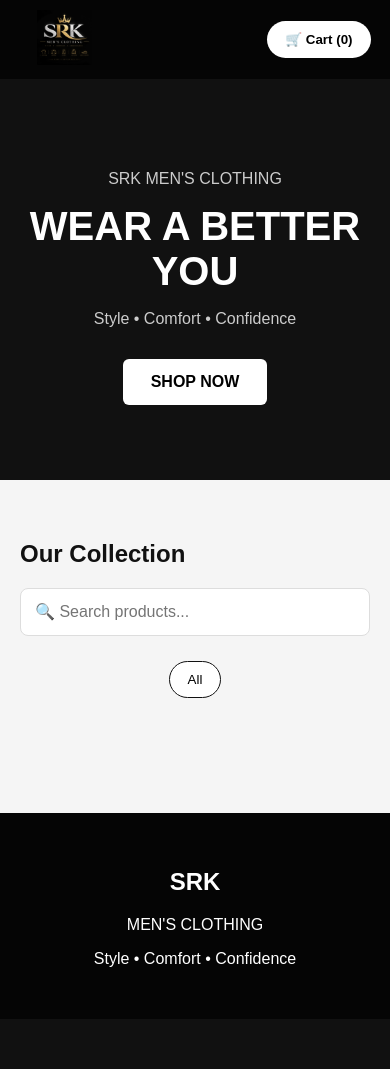
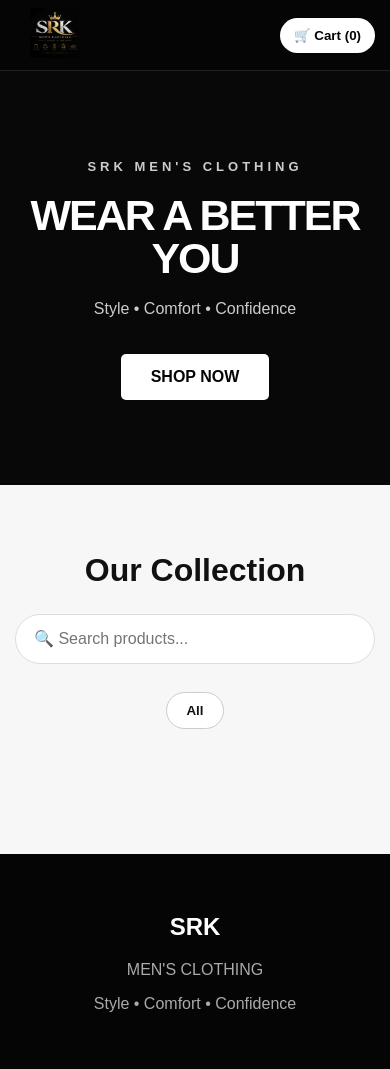
Before and after one commit to Arun15112006/srk-mens-clothing, a Flask app: template templates/index.html in a window 390 px wide. Before the commit the page ends 967 px from the top, so only its background shows below. Run offline with Flask 3, Linux system fonts and the light colour scheme; the template is opened without the code that fills it, so the values that code supplies are empty.

Commit message:
Improve storefront design

```diff
--- a/templates/index.html
+++ b/templates/index.html
@@ -16,12 +16,18 @@ content="width=device-width, initial-scale=1.0">
     box-sizing: border-box;
 }
 
+html {
+    scroll-behavior: smooth;
+}
+
 body {
     margin: 0;
-    font-family: Arial, sans-serif;
-    background: #f5f5f5;
+    font-family: Arial, Helvetica, sans-serif;
+    background: #f7f7f7;
     color: #111;
 }
+
+/* HEADER */
 
 header {
     background: #050505;
@@ -33,100 +39,162 @@ header {
     position: sticky;
     top: 0;
     z-index: 100;
+    border-bottom: 1px solid #222;
 }
 
 .logo img {
-    width: 90px;
+    width: 95px;
     height: 55px;
     object-fit: contain;
 }
 
 .cart-button {
     background: white;
-    color: black;
-    border: none;
-    padding: 11px 18px;
-    border-radius: 25px;
+    color: #050505;
+    border: 0;
+    padding: 11px 19px;
+    border-radius: 30px;
+    font-weight: bold;
+    cursor: pointer;
+    transition: .2s;
+}
+
+.cart-button:hover {
+    transform: translateY(-2px);
+}
+
+/* HERO */
+
+.hero {
+    background:
+        linear-gradient(rgba(0,0,0,.55), rgba(0,0,0,.55)),
+        #111;
+    color: white;
+    text-align: center;
+    padding: 95px 20px 105px;
+}
+
+.hero p:first-child {
+    letter-spacing: 4px;
+    font-size: 13px;
     font-weight: bold;
 }
 
-.hero {
-    background: #111;
-    color: white;
-    text-align: center;
-    padding: 75px 20px;
-}
-
 .hero h1 {
-    font-size: clamp(40px, 9vw, 75px);
-    margin: 15px 0;
+    font-size: clamp(42px, 9vw, 82px);
+    line-height: 1;
+    margin: 20px 0;
+    letter-spacing: -2px;
 }
 
 .hero p {
     color: #ccc;
+    font-size: 16px;
 }
 
 .shop-btn {
     display: inline-block;
     background: white;
-    color: black;
-    padding: 14px 28px;
-    margin-top: 15px;
+    color: #050505;
+    padding: 14px 30px;
+    margin-top: 20px;
     text-decoration: none;
-    border-radius: 6px;
+    border-radius: 5px;
     font-weight: bold;
+    transition: .2s;
 }
+
+.shop-btn:hover {
+    transform: translateY(-2px);
+}
+
+/* SHOP */
 
 .shop {
     max-width: 1200px;
     margin: auto;
-    padding: 40px 20px;
+    padding: 55px 20px;
 }
+
+.shop h2 {
+    text-align: center;
+    font-size: 32px;
+    margin-bottom: 25px;
+}
+
+/* SEARCH */
 
 .search {
     display: block;
     width: 100%;
-    max-width: 500px;
-    margin: 20px auto;
-    padding: 14px;
+    max-width: 600px;
+    margin: 25px auto;
+    padding: 15px 18px;
     border: 1px solid #ddd;
-    border-radius: 8px;
+    border-radius: 30px;
     font-size: 16px;
+    outline: none;
+    background: white;
 }
+
+.search:focus {
+    border-color: #111;
+}
+
+/* CATEGORIES */
 
 .categories {
     display: flex;
     justify-content: center;
     flex-wrap: wrap;
-    gap: 10px;
-    margin: 25px 0;
+    gap: 9px;
+    margin: 28px 0 35px;
 }
 
 .category-btn {
-    padding: 10px 18px;
+    padding: 10px 19px;
     background: white;
-    border: 1px solid #111;
-    border-radius: 20px;
+    color: #111;
+    border: 1px solid #ccc;
+    border-radius: 25px;
+    cursor: pointer;
+    font-weight: 600;
+    transition: .2s;
 }
+
+.category-btn:hover {
+    background: #111;
+    color: white;
+    border-color: #111;
+}
+
+/* PRODUCTS */
 
 .products {
     display: grid;
-    grid-template-columns:
-        repeat(auto-fit, minmax(220px, 1fr));
-    gap: 20px;
+    grid-template-columns: repeat(auto-fit, minmax(230px, 1fr));
+    gap: 24px;
 }
 
 .product {
     background: white;
-    border-radius: 12px;
+    border-radius: 14px;
     overflow: hidden;
-    box-shadow: 0 3px 15px rgba(0,0,0,.08);
+    box-shadow: 0 3px 18px rgba(0,0,0,.07);
+    transition: transform .2s, box-shadow .2s;
 }
+
+.product:hover {
+    transform: translateY(-4px);
+    box-shadow: 0 8px 25px rgba(0,0,0,.12);
+}
+
+/* PRODUCT IMAGES */
 
 .gallery {
     position: relative;
     width: 100%;
-    height: 280px;
+    height: 320px;
     overflow: hidden;
     background: #eee;
 }
@@ -219,40 +306,112 @@ header {
 }
 
 .quantity button {
-    padding: 5px 10px;
+    padding: 6px 11px;
     margin: 5px;
 }
+
+/* CHECKOUT */
 
 .checkout input,
 .checkout textarea {
     width: 100%;
-    padding: 12px;
+    padding: 13px;
     margin: 6px 0;
     border: 1px solid #ddd;
-    border-radius: 6px;
+    border-radius: 7px;
+    font-size: 15px;
 }
 
 .checkout textarea {
-    min-height: 80px;
+    min-height: 90px;
 }
+
+/* WHATSAPP */
 
 .whatsapp {
     width: 100%;
-    padding: 14px;
+    padding: 15px;
     background: #25D366;
     color: white;
     border: 0;
     border-radius: 7px;
     font-weight: bold;
     margin-top: 10px;
+    cursor: pointer;
 }
+
+/* FOOTER */
 
 footer {
     margin-top: 50px;
-    padding: 35px;
+    padding: 40px 20px;
     background: #050505;
     color: white;
     text-align: center;
+}
+
+footer p {
+    color: #aaa;
+}
+
+/* MOBILE */
+
+@media (max-width: 600px) {
+
+    header {
+        padding: 8px 15px;
+    }
+
+    .logo img {
+        width: 80px;
+        height: 50px;
+    }
+
+    .cart-button {
+        padding: 10px 14px;
+    }
+
+    .hero {
+        padding: 75px 15px 85px;
+    }
+
+    .hero h1 {
+        font-size: 43px;
+    }
+
+    .shop {
+        padding: 40px 15px;
+    }
+
+    .products {
+        grid-template-columns: repeat(2, minmax(0, 1fr));
+        gap: 12px;
+    }
+
+    .gallery {
+        height: 235px;
+    }
+
+    .product-info {
+        padding: 13px;
+    }
+
+    .product-info h3 {
+        font-size: 16px;
+    }
+
+    .price {
+        font-size: 18px;
+    }
+
+    .size {
+        padding: 10px;
+    }
+
+    .add {
+        padding: 12px 8px;
+        font-size: 13px;
+    }
 }
 
 </style>
```
Also changed, not shown: other parts of templates/index.html (+36 -17 lines).
